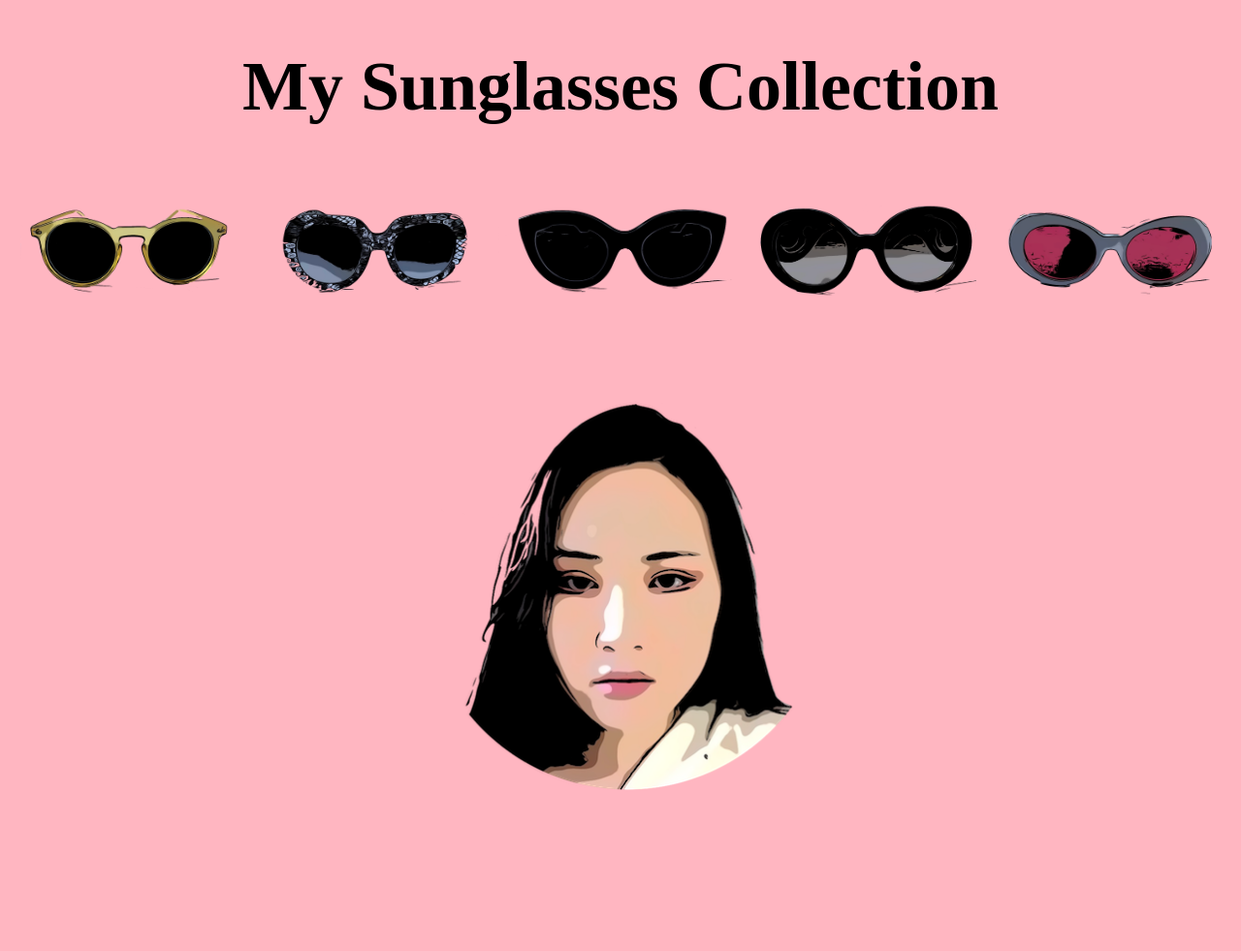
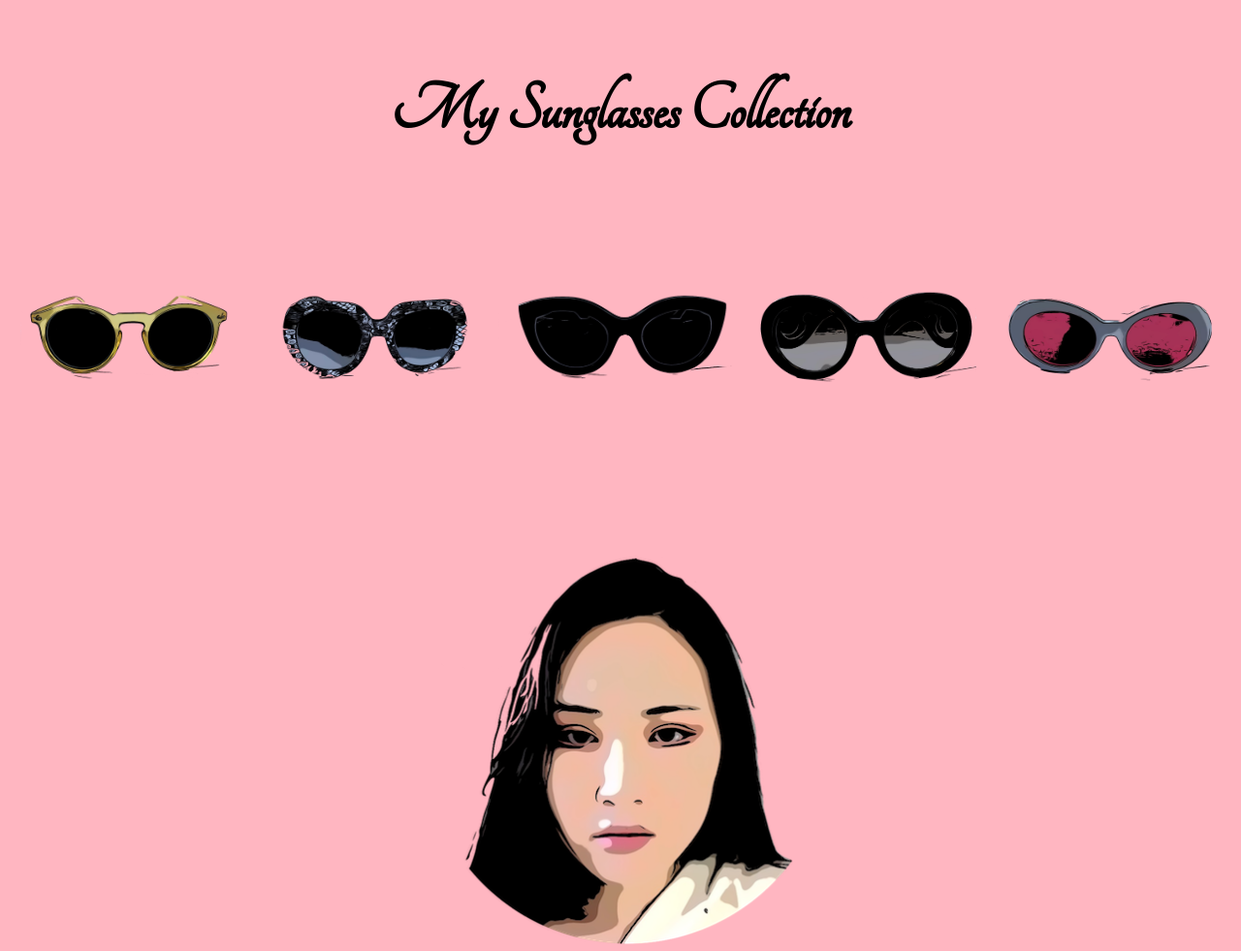
Before and after one commit to vivyuan/vivyuan.github.com, a plain HTML site: page des157/studio2/index.html in a window 1280 px wide. Shown: the whole page at 97% size. Before the commit the page ends 827 px from the top, so only its background shows below. Drawn offline with Linux system fonts and the light colour scheme.

Commit message:
changed font

```diff
--- a/des157/studio2/index.html
+++ b/des157/studio2/index.html
@@ -3,7 +3,10 @@
 <head>
     <meta charset="UTF-8">
     <link href="styles.css" rel="stylesheet">
-    <meta name="viewport" content="width=device-width, initial-scale=1.0">
+    <meta name="viewport" content="width=1366px, height=768px initial-scale=1.0">
+    <!-- <meta name="viewport" content="width=device-width, initial-scale=1.0"> -->
+    <link rel="preconnect" href="https://fonts.gstatic.com">
+    <link href="https://fonts.googleapis.com/css2?family=Tangerine&display=swap" rel="stylesheet">
     <title>Studio 2 - Everyday Picture</title>
 </head>
 <body>
--- a/des157/studio2/styles.css
+++ b/des157/studio2/styles.css
@@ -1,14 +1,17 @@
 body {
     background: lightpink;
+    font-family: 'Tangerine', cursive;
 }
 
 main {
     width: 100%;
-    height: 768px;
+    height: 100%;
 }
 
 h1 {
     font-size: 72px;
+    padding-top: 30px;
+    padding-bottom: 70px;
     text-align: center;
 }
 
@@ -19,7 +22,7 @@ div {
 
 
 #mySelfie{
-    margin-top: 50px;
+    margin-top: 120px;
 }
 
 #myGlasses {
@@ -31,30 +34,35 @@ div {
     filter:grayscale(100%);
     transform: scale(1.3);
     transition: all 0.3s ease;
+    transform: rotate(-15deg);
 }
 
 #secondItem:hover {
     filter:grayscale(100%);
     transform: scale(1.3);
     transition: all 0.3s ease;
+    transform: rotate(15deg);
 }
 
 #thirdItem:hover {
     filter:grayscale(100%);
     transform: scale(1.3);
     transition: all 0.3s ease;
+    transform: rotate(-15deg);
 }
 
 #fourthItem:hover {
     filter:grayscale(100%);
     transform: scale(1.3);
     transition: all 0.3s ease;
+    transform: rotate(15deg);
 }
 
 #fifthItem:hover {
     filter:grayscale(100%);
     transform: scale(1.3);
     transition: all 0.3s ease;
+    transform: rotate(-15deg);
 }
 
 #changingImage:hover {
```
